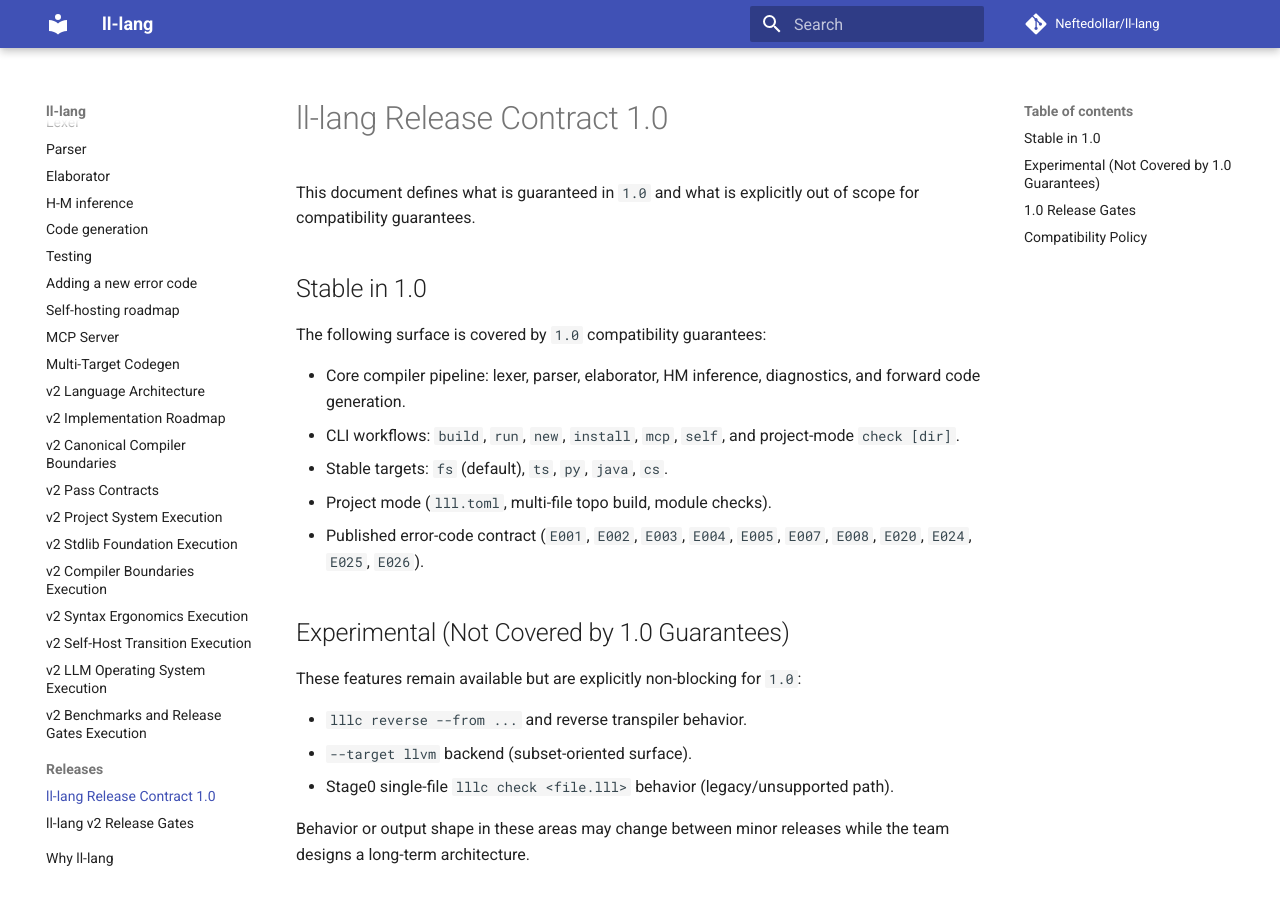
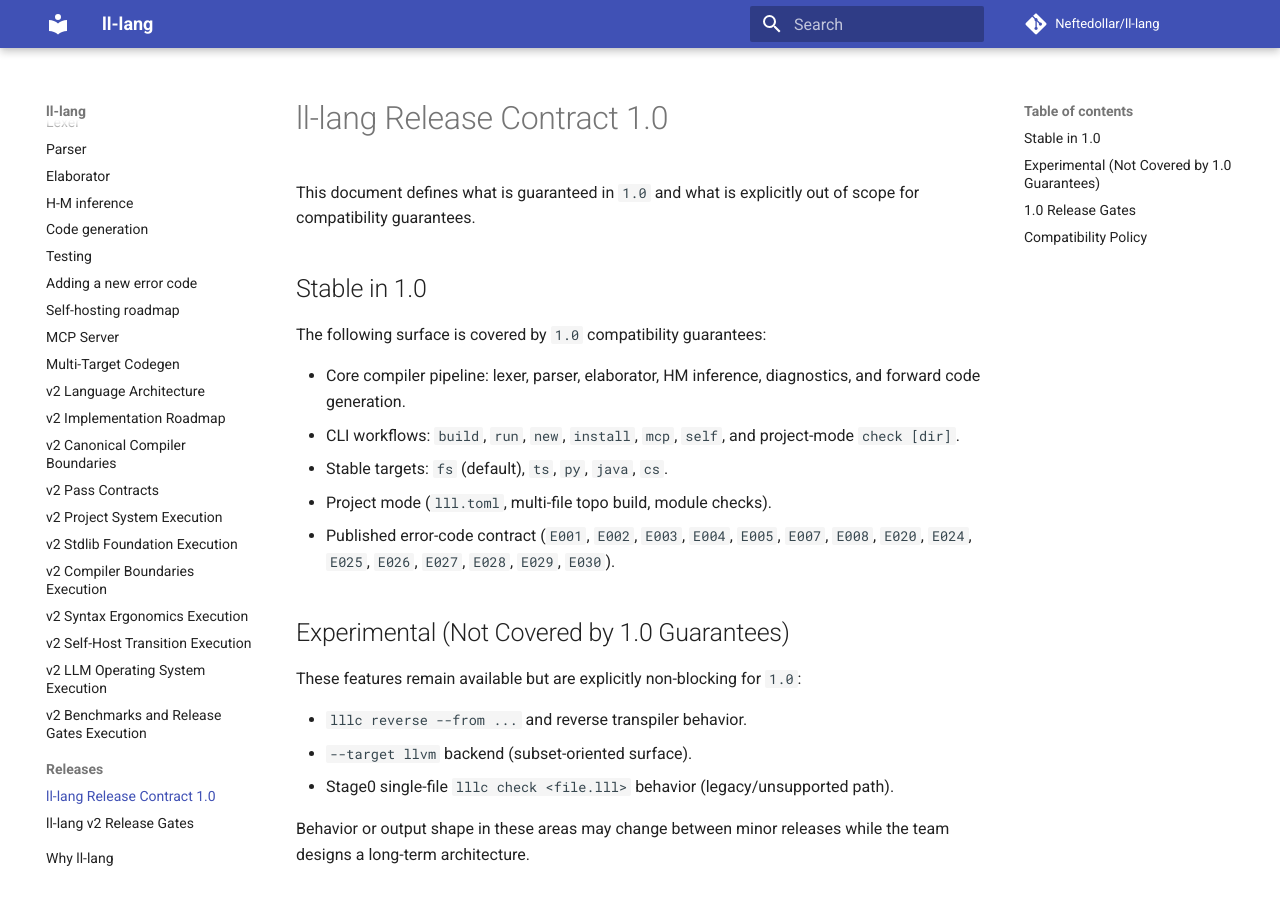
Before and after one commit to Neftedollar/ll-lang, an MkDocs documentation site: the page built from docs/release-contract-1.0.md, in a window 1280 px wide and 900 px high. Built offline with MkDocs 1.6.1 and Material for MkDocs 9.7.7, drawn with Linux system fonts in a browser that asks for light colours; comment, search, counter and statistics services are not loaded.

```diff
--- a/docs/release-contract-1.0.md
+++ b/docs/release-contract-1.0.md
@@ -14,7 +14,7 @@
 - Stable targets: `fs` (default), `ts`, `py`, `java`, `cs`.
 - Project mode (`lll.toml`, multi-file topo build, module checks).
 - Published error-code contract (`E001`, `E002`, `E003`, `E004`, `E005`,
-  `E007`, `E008`, `E020`, `E024`, `E025`, `E026`).
+  `E007`, `E008`, `E020`, `E024`, `E025`, `E026`, `E027`, `E028`, `E029`, `E030`).
 
 ## Experimental (Not Covered by 1.0 Guarantees)
 
```
Also changed, not shown: 19 other files.
